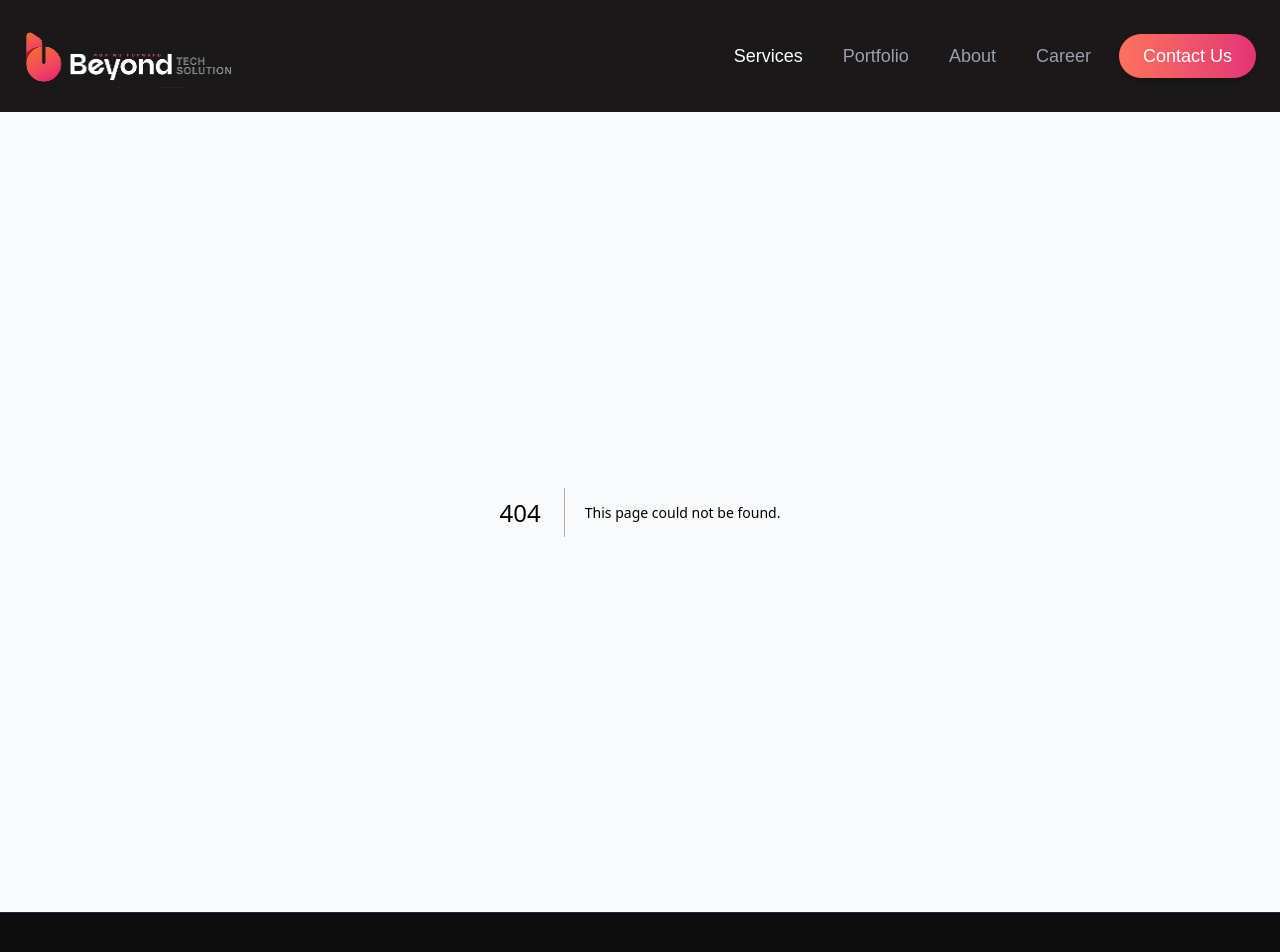
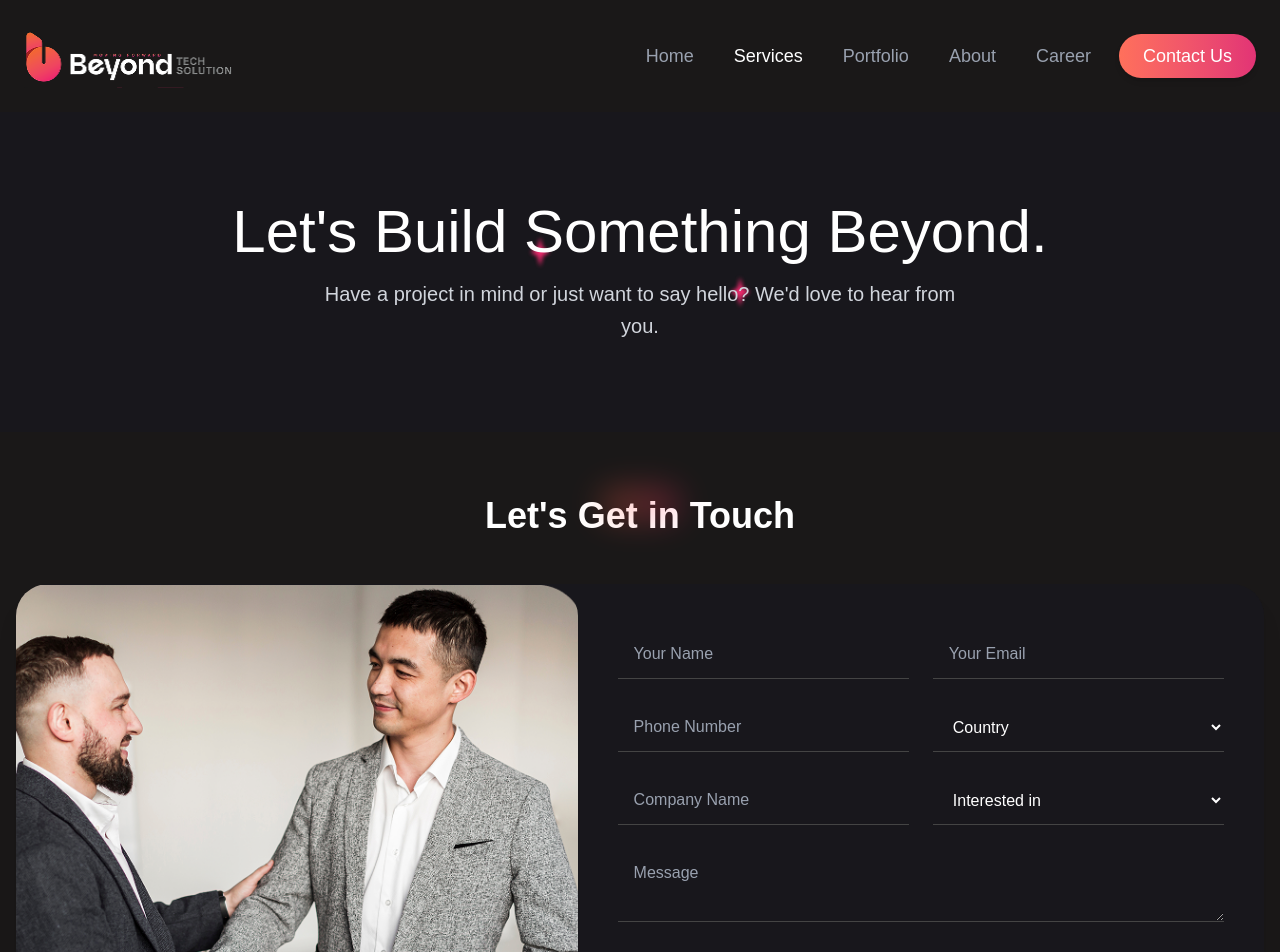
Before and after one commit to KaushalS1911/bts, a Next.js app: page /contact in a window 1280 px wide. Before the commit this address had no page. Shown: the top 952 px of the page. Built offline with nearby package versions, Linux system fonts and the light colour scheme.

Commit message:
contact page.

```diff
--- /dev/null
+++ b/src/app/contact/page.tsx
@@ -0,0 +1,14 @@
+import React from 'react';
+import ContactIntro from "@/components/contact/ContactIntro";
+import ContactUs from "@/components/contact/ContactUs";
+
+function Page() {
+    return (
+        <div>
+            <ContactIntro />
+            <ContactUs />
+        </div>
+    );
+}
+
+export default Page;
--- /dev/null
+++ b/src/components/contact/ContactIntro.tsx
@@ -0,0 +1,34 @@
+import React from 'react';
+import Image from "next/image";
+import star from "../../../public/assets/images/about/Star 1.png";
+
+export default function ContactIntro() {
+    return (
+        <div className="bg-[#18171C] relative overflow-hidden">
+            {/* Hero Section */}
+            <div className="relative flex flex-col items-center justify-center min-h-[40vh] py-16 overflow-hidden">
+                <div className="absolute top-30 left-130 w-10 h-10">
+                    <Image
+                        src={star}
+                        alt="star"
+                        className="w-full h-full object-contain"
+                    />
+                </div>
+                <div className="absolute bottom-30 right-130 w-10 h-10">
+                    <Image
+                        src={star}
+                        alt="star"
+                        className="w-full h-full object-contain"
+                    />
+                </div>
+                <div className="relative z-10 flex flex-col items-center justify-center text-center">
+                    <h1 className="text-4xl md:text-5xl lg:text-6xl font- bold text-white mb-4">Let&apos;s Build
+                        Something Beyond.</h1>
+                    <p className="text-lg md:text-xl text-gray-300 max-w-2xl mx-auto leading-relaxed">
+                        Have a project in mind or just want to say hello? We&apos;d love to hear from you.
+                    </p>
+                </div>
+            </div>
+        </div>
+    );
+}
--- /dev/null
+++ b/src/components/contact/ContactUs.tsx
@@ -0,0 +1,74 @@
+'use client';
+
+import React from 'react';
+import Image from 'next/image';
+import mans from '../../../public/assets/images/contact/man.png';
+
+const countries = ['India', 'USA', 'UK', 'Canada', 'Australia'];
+const interests = ['Web Development', 'App Development', 'UI/UX Design', 'Consulting', 'Other'];
+
+const ContactUs = () => {
+    return (
+        <div className="w-full bg-[#1A1818] py-16 px-4">
+            {/* Heading */}
+            <h2 className="text-3xl md:text-4xl font-bold text-white mb-12 text-center relative">
+                <span className="absolute left-1/2 -translate-x-1/2 -top-2 w-20 h-8 bg-gradient-to-r from-[#FF6A3D] to-[#FF2A68] opacity-30 blur-lg rounded-full" />
+                Let&apos;s Get in Touch
+            </h2>
+
+            {/* Content Block */}
+            <div className="flex flex-col md:flex-row items-center justify-center mx-auto bg-[#18171C] rounded-[32px] overflow-hidden shadow-xl max-w-7xl">
+                {/* Left Image */}
+                <div className="relative w-full md:w-[45%] h-[320px] md:h-[505px]">
+                    <Image
+                        src={mans}
+                        alt="Contact"
+                        fill
+                        className="object-cover w-full h-full rounded-e-[32px] rounded-r-[32px] "
+                        priority
+                    />
+                </div>
+
+                {/* Right Form */}
+                <div className="w-full md:w-[55%] p-6 md:p-10 text-white bg-[#18171C] flex flex-col justify-center">
+                    <form className="flex flex-col gap-6">
+                        {/* Input Grid 6-6 */}
+                        <div className="grid grid-cols-1 md:grid-cols-2 gap-6">
+                            <input type="text" placeholder="Your Name" className={inputClass} />
+                            <input type="email" placeholder="Your Email" className={inputClass} />
+                            <input type="text" placeholder="Phone Number" className={inputClass} />
+                            <select className={inputClass} defaultValue="">
+                                <option value="" disabled>Country</option>
+                                {countries?.map(c => <option key={c} className="bg-black" value={c}>{c}</option>)}
+                            </select>
+                            <input type="text" placeholder="Company Name" className={inputClass} />
+                            <select className={inputClass} defaultValue="">
+                                <option value="" disabled>Interested in</option>
+                                {interests?.map(i => <option key={i} className="bg-black" value={i}>{i}</option>)}
+                            </select>
+                        </div>
+
+                        {/* Message */}
+                        <textarea
+                            placeholder="Message"
+                            className={inputClass + ' min-h-[70px] resize-vertical'}
+                        />
+
+                        {/* Submit Button */}
+                        <button
+                            type="submit"
+                            className="w-[262px] h-[57px] mt-10 rounded-full bg-gradient-to-r from-[#FF6A3D] to-[#FF2A68] text-white font-semibold text-lg hover:opacity-90 transition-opacity"
+                        >
+                            Submit
+                        </button>
+                    </form>
+                </div>
+            </div>
+        </div>
+    );
+};
+
+const inputClass =
+    'w-full px-4 py-3 bg-transparent border-b border-[#444] text-white text-base outline-none placeholder-gray-400 focus:border-[#FF6A3D] transition-colors duration-200';
+
+export default ContactUs;
--- a/src/layouts/main/index.tsx
+++ b/src/layouts/main/index.tsx
@@ -9,6 +9,10 @@ import { Footer } from './footer';
 // Sample navigation items for website
 const navigationItems: NavItem[] = [
   {
+    id: 'home',
+    label: 'Home',
+    href: '/'
+  },{
     id: 'services',
     label: 'Services',
     href: '/services'
```
Also changed, not shown: public/assets/images/contact/man.png (added).
